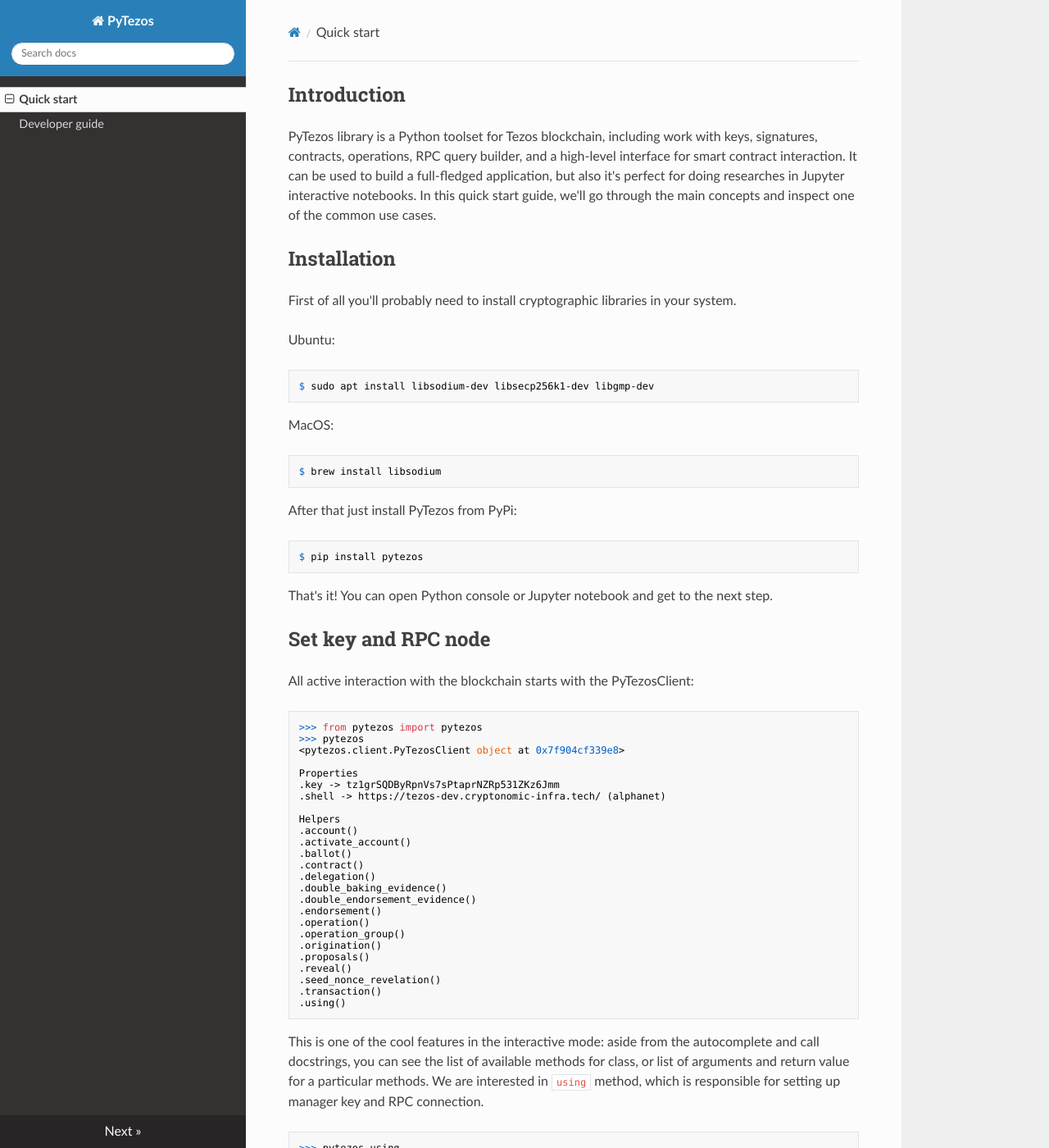
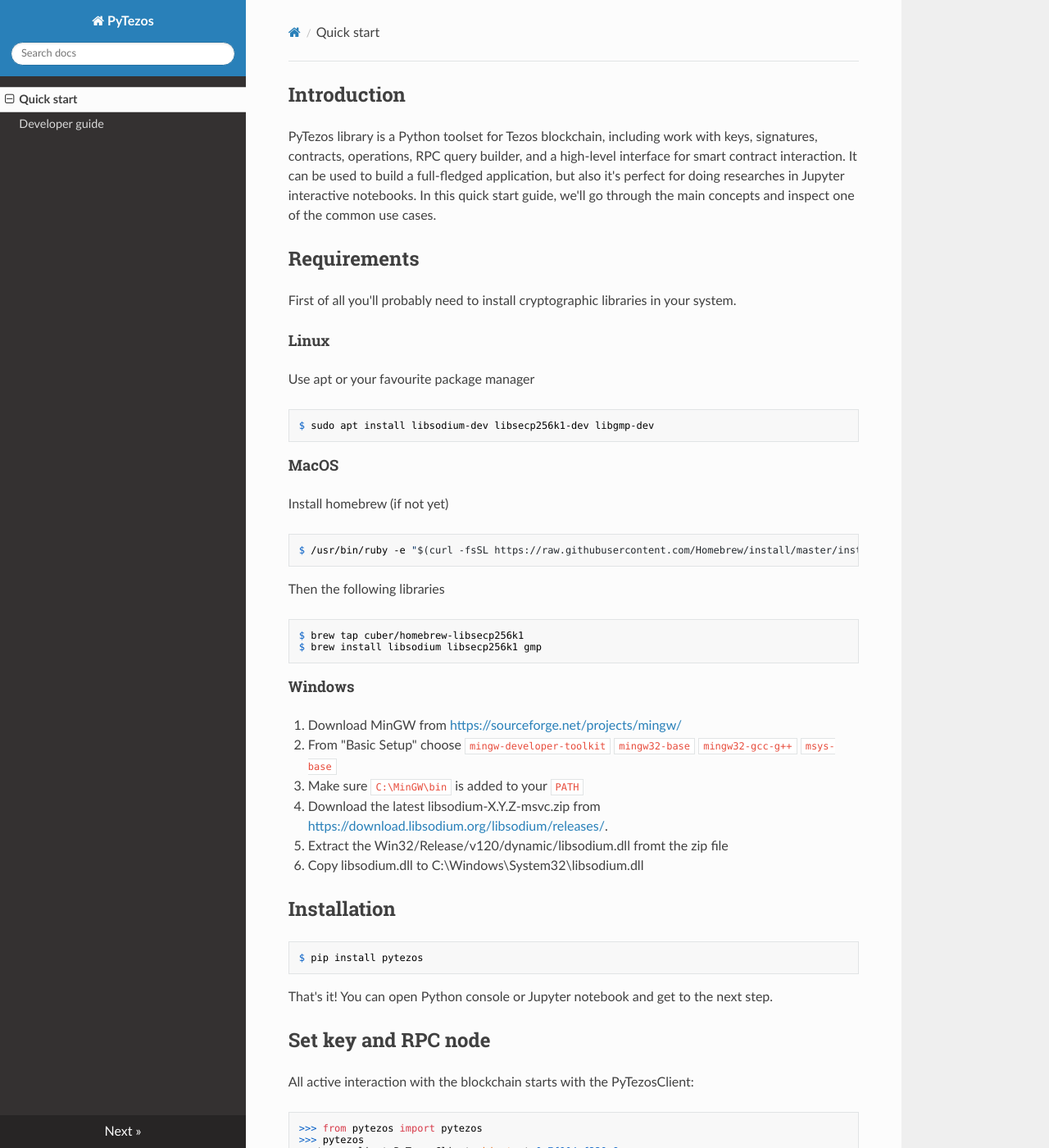
Before and after one commit to murbard/pytezos, an MkDocs documentation site: the page built from docs/index.md, in a window 1280 px wide and 1400 px high. Shown: the whole window at 82% size. Built offline with MkDocs 1.6.1, drawn with Linux system fonts in a browser that asks for light colours; nearby versions of some CDN libraries.

Commit message:
update requirements docs

````diff
--- a/docs/index.md
+++ b/docs/index.md
@@ -5,21 +5,42 @@
 application, but also it's perfect for doing researches in Jupyter interactive notebooks.
 In this quick start guide, we'll go through the main concepts and inspect one of the common use cases.
 
-## Installation
+## Requirements
 
 First of all you'll probably need to install cryptographic libraries in your system.
 
-Ubuntu:
+#### Linux
+
+Use apt or your favourite package manager
 ```
 $ sudo apt install libsodium-dev libsecp256k1-dev libgmp-dev
 ```
 
-MacOS:
+#### MacOS
+
+Install homebrew (if not yet)
 ```
-$ brew install libsodium
+$ /usr/bin/ruby -e "$(curl -fsSL https://raw.githubusercontent.com/Homebrew/install/master/install)"
 ```
 
-After that just install PyTezos from PyPi:
+Then the following libraries
+```
+$ brew tap cuber/homebrew-libsecp256k1
+$ brew install libsodium libsecp256k1 gmp
+```
+
+#### Windows
+
+1. Download MinGW from [https://sourceforge.net/projects/mingw/](https://sourceforge.net/projects/mingw/)
+2. From "Basic Setup" choose `mingw-developer-toolkit` `mingw32-base` `mingw32-gcc-g++` `msys-base`
+3. Make sure `C:\MinGW\bin` is added to your `PATH`
+4. Download the latest libsodium-X.Y.Z-msvc.zip from [https://download.libsodium.org/libsodium/releases/](https://download.libsodium.org/libsodium/releases/).
+5. Extract the Win32/Release/v120/dynamic/libsodium.dll fromt the zip file
+6. Copy libsodium.dll to C:\Windows\System32\libsodium.dll
+
+
+## Installation
+
 ```
 $ pip install pytezos
 ```
````
Also changed, not shown: README.md (+22 -3 lines).
